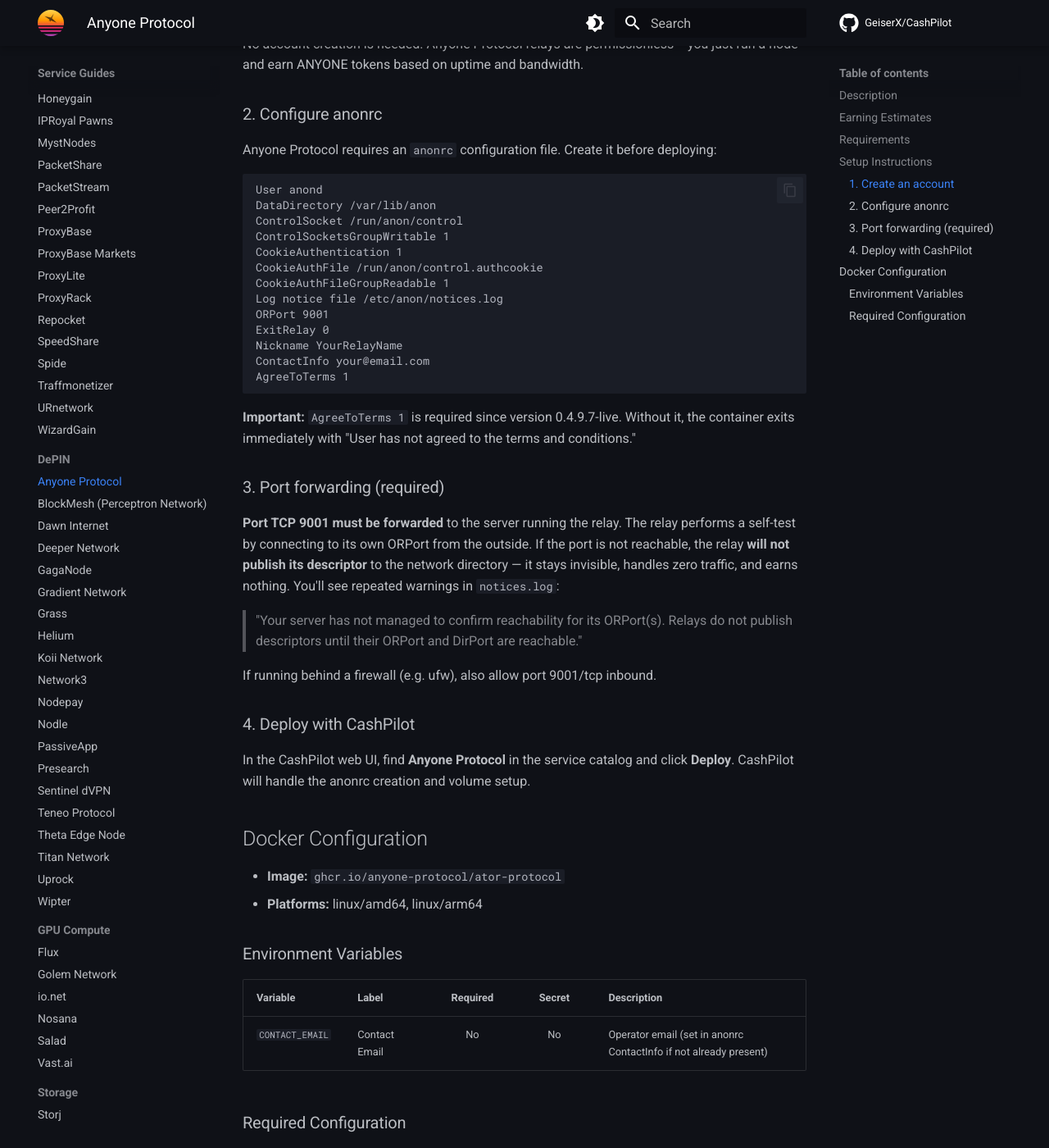
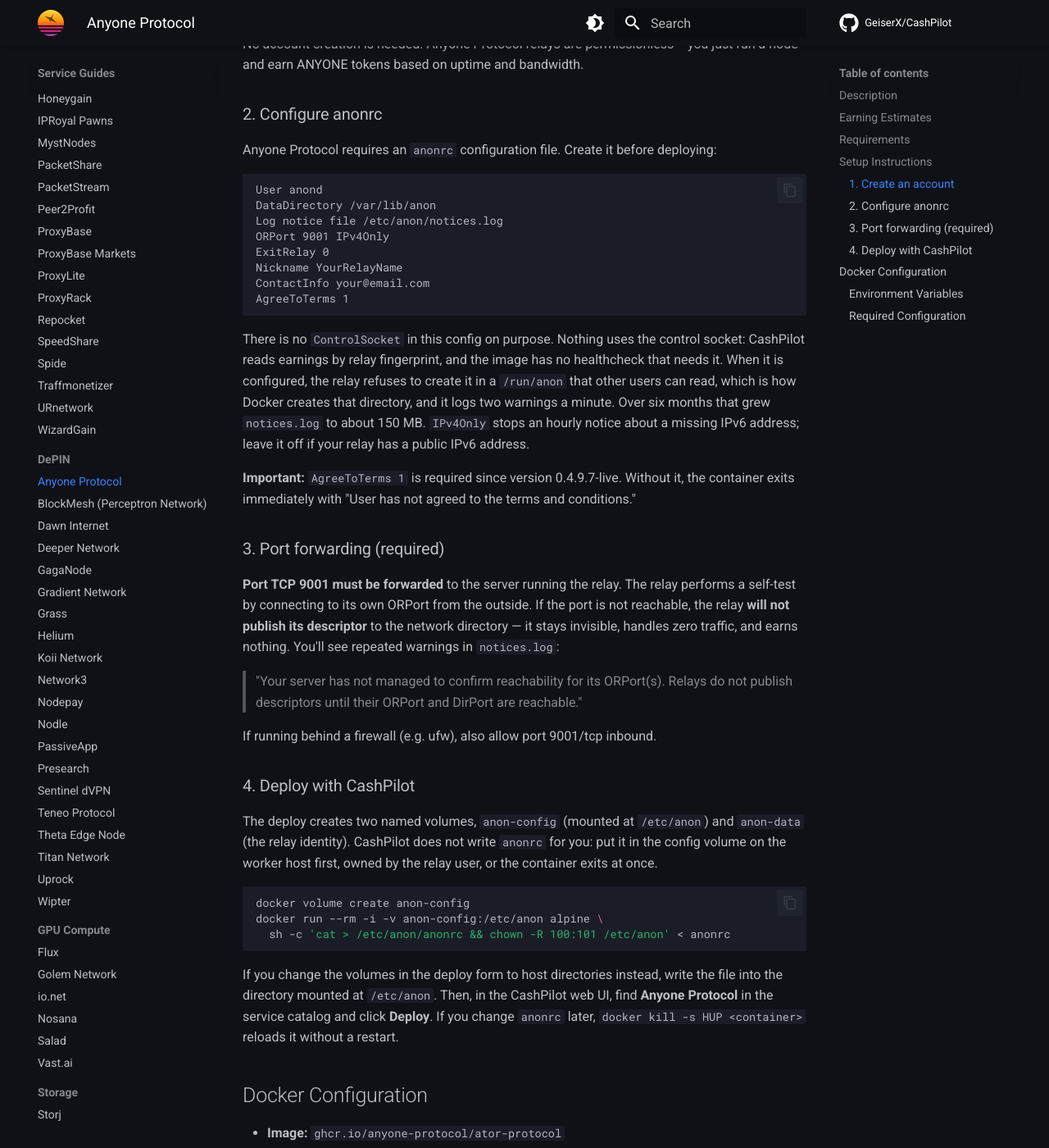
Before and after one commit to GeiserX/CashPilot, an MkDocs documentation site: the page built from docs/guides/anyone-protocol.md, in a window 1280 px wide and 1400 px high, scrolled down 1446 px. Shown: the whole window at 82% size. Built offline with MkDocs 1.6.1 and Material for MkDocs 9.7.7, drawn with Linux system fonts in a browser that asks for light colours; comment, search, counter and statistics services are not loaded.

Commit message:
docs(anyone): stop the sample relay config filling notices.log with warnings (#391)
The sample anonrc in the Anyone Protocol guide configured a ControlSocket
that nothing uses. The relay refuses to create it in the world-readable
/run/anon Docker provides and logs two warnings a minute, which grew
notices.log to about 150 MB on each relay in six months. The sample now
drops the socket and its cookie settings, adds IPv4Only to silence the
hourly missing-IPv6 notice, and explains why. The deploy step also said
CashPilot creates the anonrc for you; it does not, so the guide shows how
to place it in the config volume and reload the relay with SIGHUP.

````diff
--- a/docs/guides/anyone-protocol.md
+++ b/docs/guides/anyone-protocol.md
@@ -43,18 +43,15 @@
 ```
 User anond
 DataDirectory /var/lib/anon
-ControlSocket /run/anon/control
-ControlSocketsGroupWritable 1
-CookieAuthentication 1
-CookieAuthFile /run/anon/control.authcookie
-CookieAuthFileGroupReadable 1
 Log notice file /etc/anon/notices.log
-ORPort 9001
+ORPort 9001 IPv4Only
 ExitRelay 0
 Nickname YourRelayName
 ContactInfo your@email.com
 AgreeToTerms 1
 ```
+
+There is no `ControlSocket` in this config on purpose. Nothing uses the control socket: CashPilot reads earnings by relay fingerprint, and the image has no healthcheck that needs it. When it is configured, the relay refuses to create it in a `/run/anon` that other users can read, which is how Docker creates that directory, and it logs two warnings a minute. Over six months that grew `notices.log` to about 150 MB. `IPv4Only` stops an hourly notice about a missing IPv6 address; leave it off if your relay has a public IPv6 address.
 
 **Important:** `AgreeToTerms 1` is required since version 0.4.9.7-live. Without it, the container exits immediately with "User has not agreed to the terms and conditions."
 
@@ -68,7 +65,15 @@
 
 ### 4. Deploy with CashPilot
 
-In the CashPilot web UI, find **Anyone Protocol** in the service catalog and click **Deploy**. CashPilot will handle the anonrc creation and volume setup.
+The deploy creates two named volumes, `anon-config` (mounted at `/etc/anon`) and `anon-data` (the relay identity). CashPilot does not write `anonrc` for you: put it in the config volume on the worker host first, owned by the relay user, or the container exits at once.
+
+```bash
+docker volume create anon-config
+docker run --rm -i -v anon-config:/etc/anon alpine \
+  sh -c 'cat > /etc/anon/anonrc && chown -R 100:101 /etc/anon' < anonrc
+```
+
+If you change the volumes in the deploy form to host directories instead, write the file into the directory mounted at `/etc/anon`. Then, in the CashPilot web UI, find **Anyone Protocol** in the service catalog and click **Deploy**. If you change `anonrc` later, `docker kill -s HUP <container>` reloads it without a restart.
 
 ## Docker Configuration
 
````
